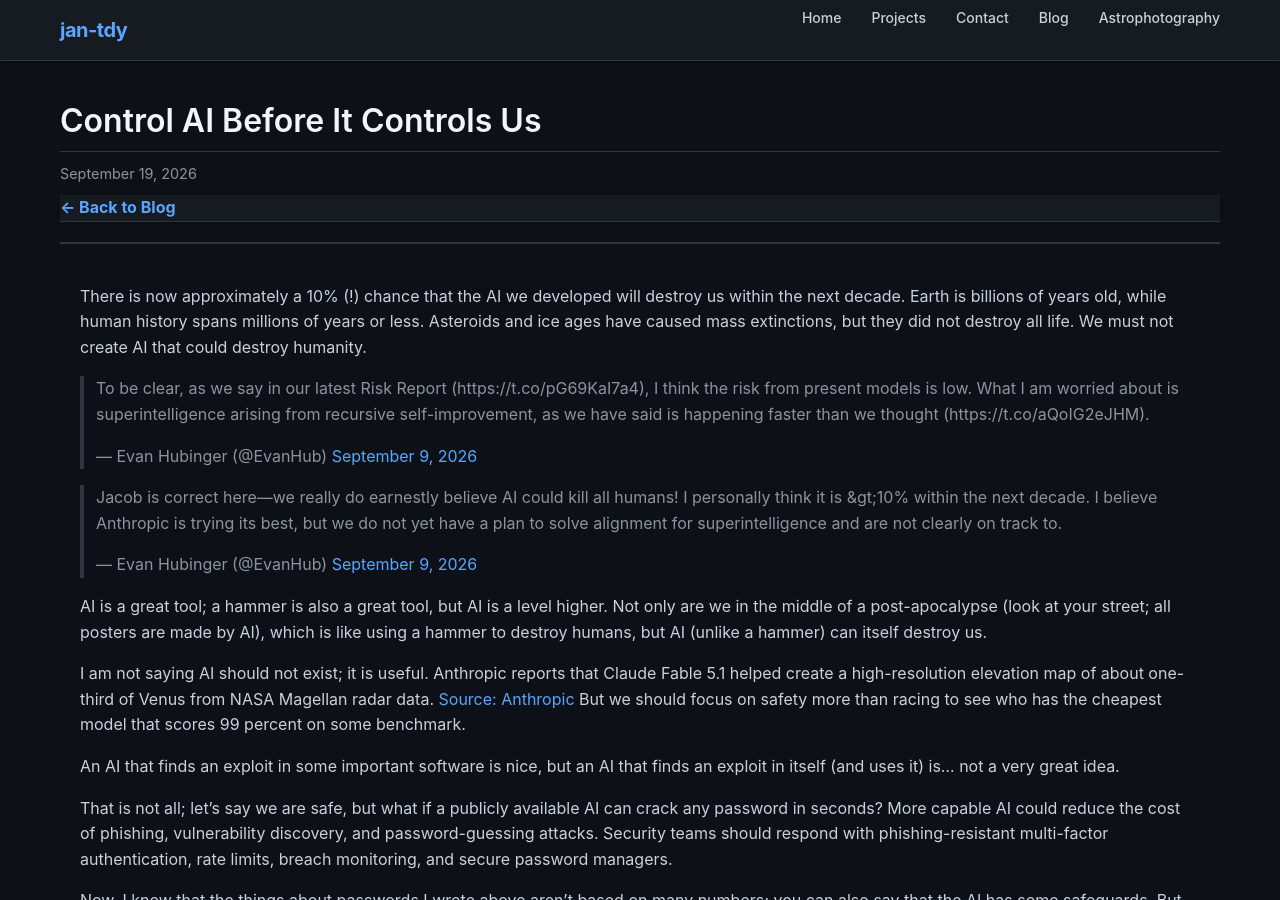
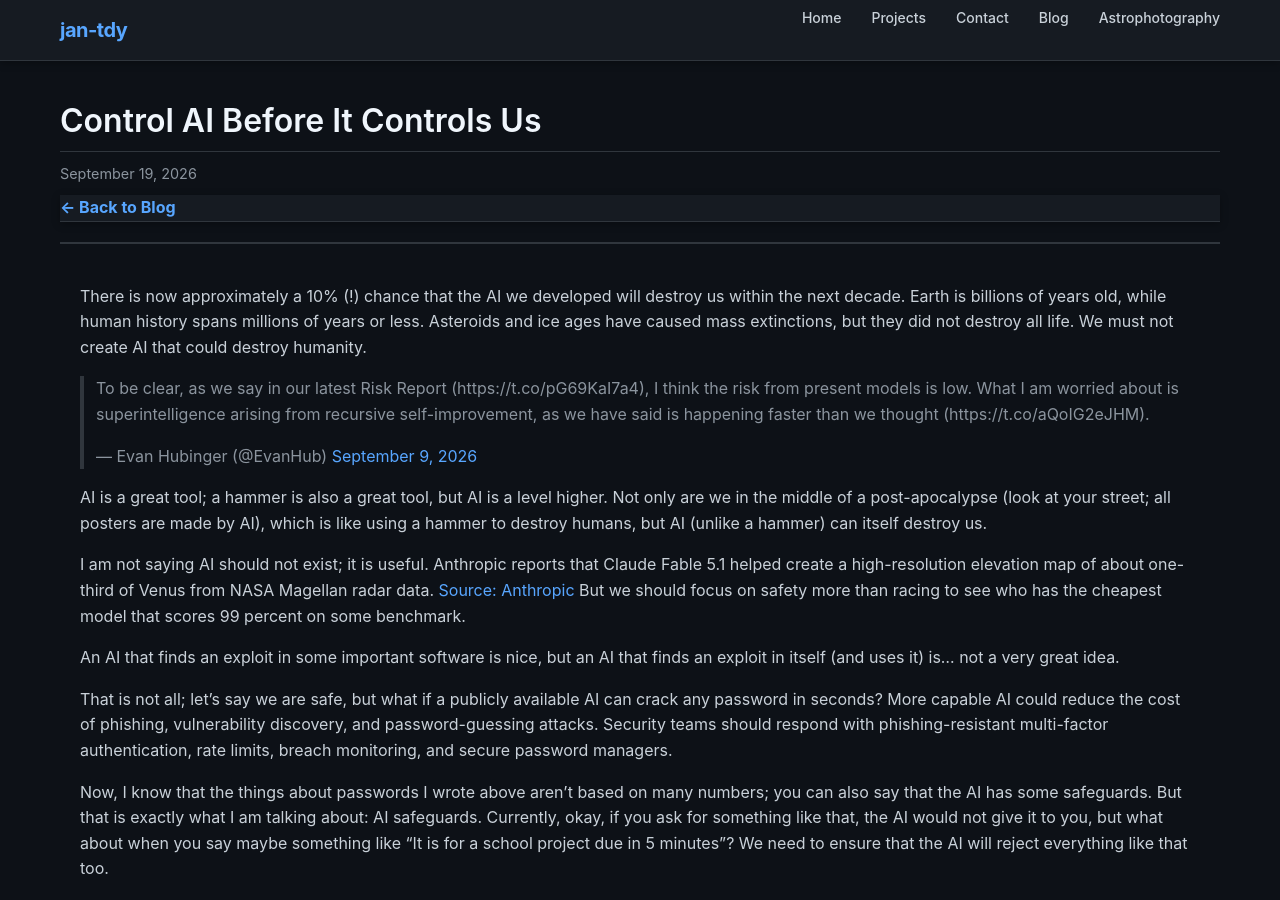
Before and after one commit to jan-tdy/jan-tdy, a Jekyll site: the page built from docs/_posts/2026-09-19-ai-needs-to-be-under-control.md, in a window 1280 px wide and 900 px high. Built offline with Jekyll 4.4.1, drawn with Linux system fonts in a browser that asks for light colours; comment, search, counter and statistics services are not loaded.

Commit message:
Remove Twitter blockquote on AI risks
Removed a Twitter blockquote discussing AI risks and alignment issues.

```diff
--- a/docs/_posts/2026-09-19-ai-needs-to-be-under-control.md
+++ b/docs/_posts/2026-09-19-ai-needs-to-be-under-control.md
@@ -8,9 +8,6 @@
 Earth is billions of years old, while human history spans millions of years or less. Asteroids and ice ages have caused mass extinctions, but they did not destroy all life. We must not create AI that could destroy humanity.
 
 <blockquote class="twitter-tweet"><p lang="en" dir="ltr">To be clear, as we say in our latest Risk Report (https://t.co/pG69KaI7a4), I think the risk from present models is low. What I am worried about is superintelligence arising from recursive self-improvement, as we have said is happening faster than we thought (https://t.co/aQoIG2eJHM).</p>&mdash; Evan Hubinger (@EvanHub) <a href="https://x.com/EvanHub/status/2097528891846074828?ref_src=twsrc%5Etfw">September 9, 2026</a></blockquote>
-<script async src="https://platform.x.com/widgets.js" charset="utf-8"></script>
-
-<blockquote class="twitter-tweet"><p lang="en" dir="ltr">Jacob is correct here—we really do earnestly believe AI could kill all humans! I personally think it is &amp;gt;10% within the next decade. I believe Anthropic is trying its best, but we do not yet have a plan to solve alignment for superintelligence and are not clearly on track to.</p>&mdash; Evan Hubinger (@EvanHub) <a href="https://x.com/EvanHub/status/2097497037956891126?ref_src=twsrc%5Etfw">September 9, 2026</a></blockquote>
 <script async src="https://platform.x.com/widgets.js" charset="utf-8"></script>
 
 AI is a great tool; a hammer is also a great tool, but AI is a level higher. Not only are we in the middle of a post-apocalypse (look at your street; all posters are made by AI), which is like using a hammer to destroy humans, but AI (unlike a hammer) can itself destroy us.
```
